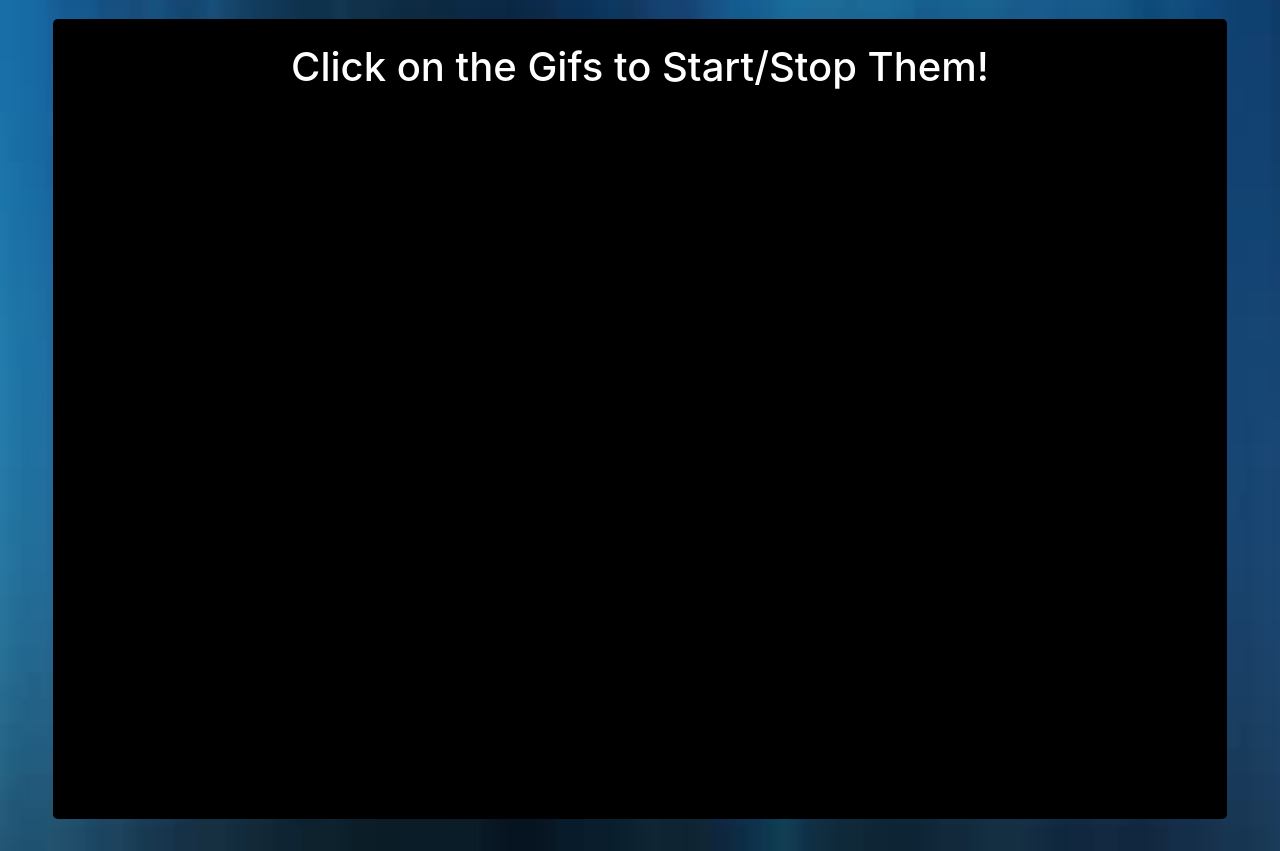
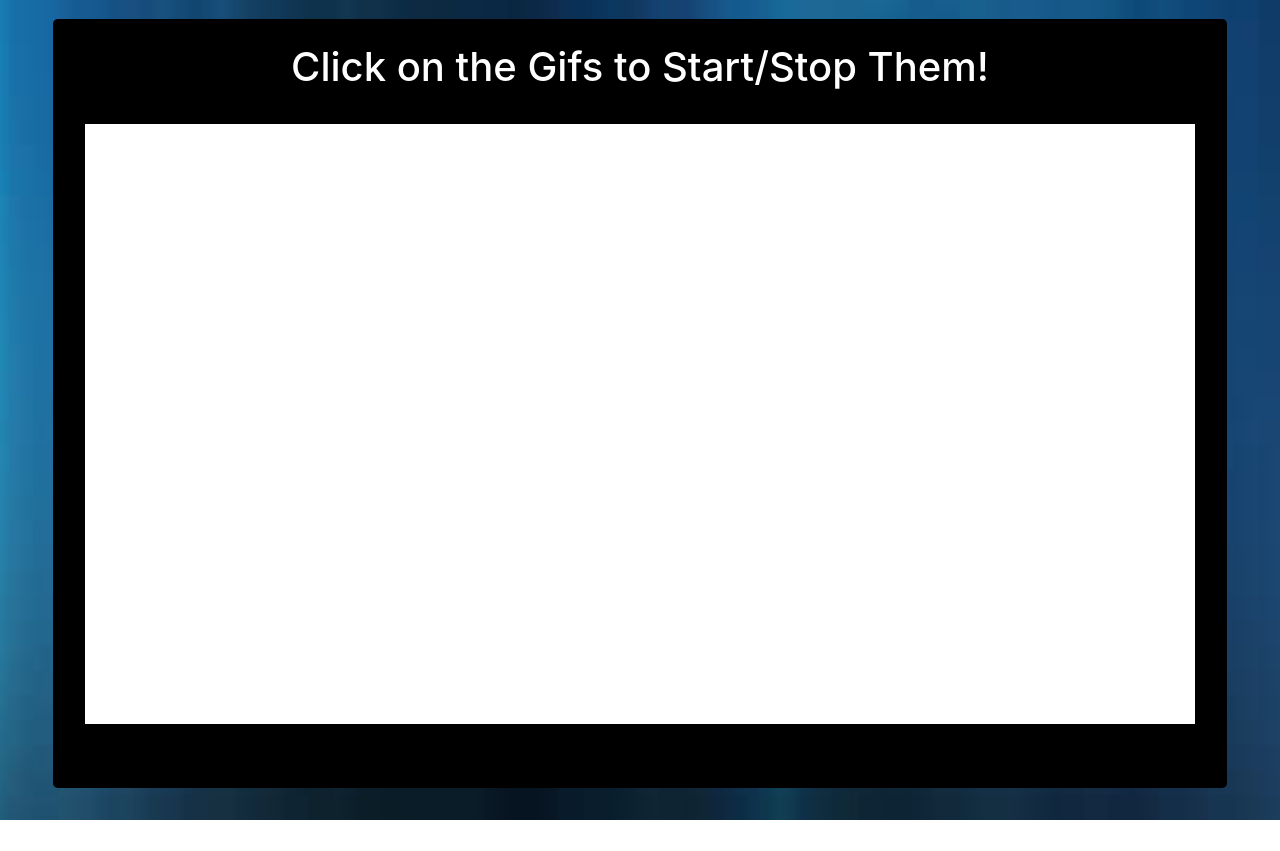
Before and after one commit to Maldrek/Giphy-Producer, a plain HTML site: page index.html in a window 1280 px wide. Shown: the part 680-1531 px from the top of the page. After the commit the page ends 1500 px from the top, so only its background shows below. Drawn offline with nearby package versions, Linux system fonts and the light colour scheme.

Commit message:
working on getting div dimensions to be flexible

```diff
--- a/assets/giphy.css
+++ b/assets/giphy.css
@@ -29,7 +29,6 @@ button {
 
 #giphy-display {
     background-color: rgb(0, 0, 0);
-    height:800px;
 }
 
 #Giphy {
@@ -44,8 +43,8 @@ button {
 }
 
 .float {
-    color: white;
     float: left;
+    margin: 10px;
 }
 
 .start-stop {
@@ -54,3 +53,8 @@ button {
     width: 225px;
     margin: 10px 20px 10px 0;
 }
+
+#populate-gifs {
+    background-color:white;
+    height:600px;
+}
```
